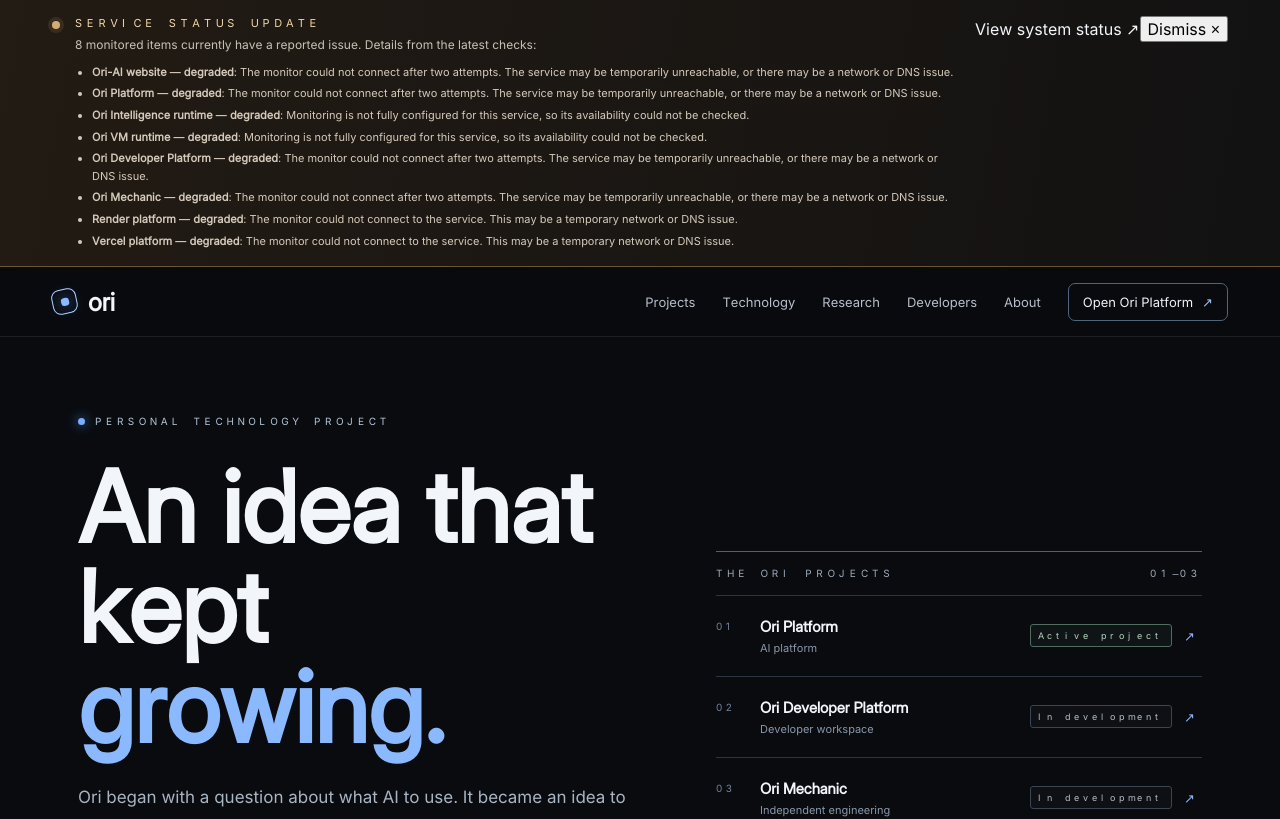
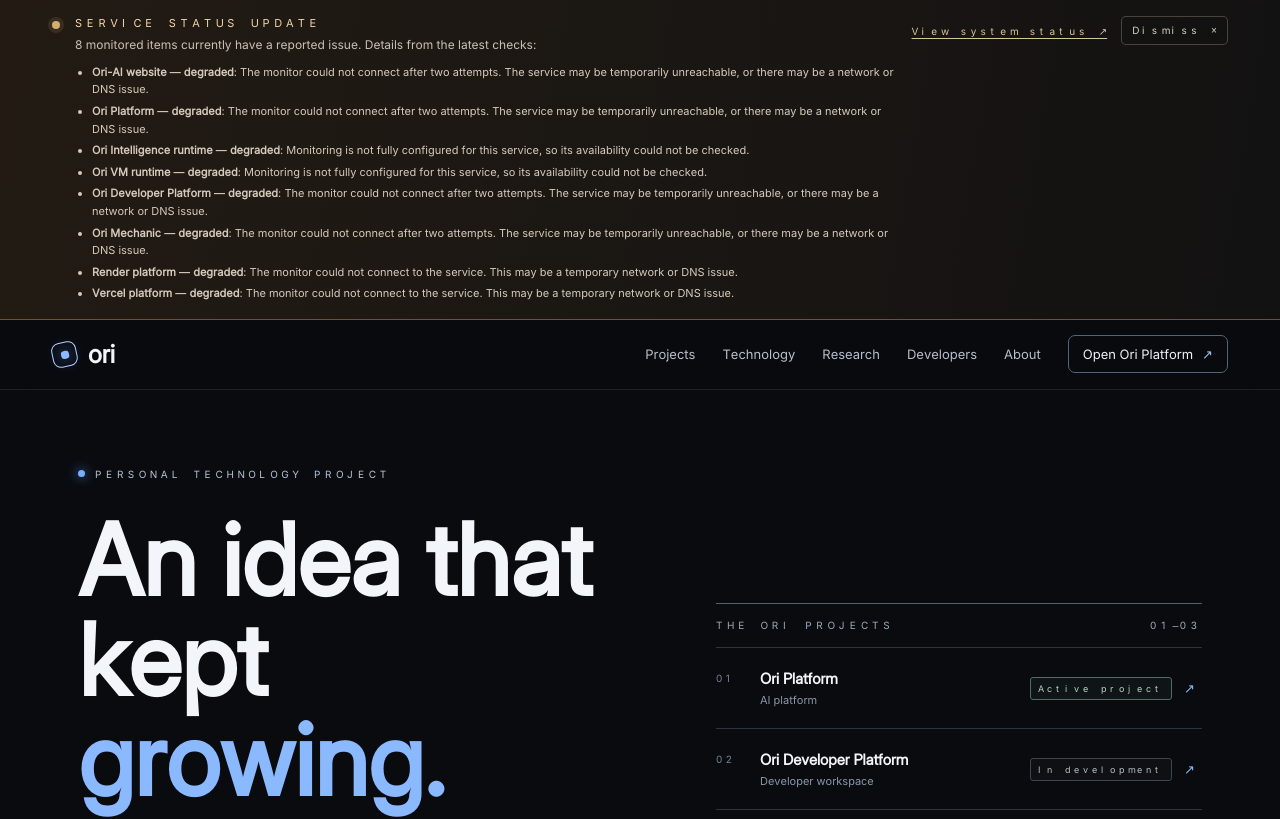
Before and after one commit to 30lnewcomb-byte/Ori-AI, a Next.js app: page / in a window 1280 px wide. Shown: the top 819 px of the page. Built offline with nearby package versions, Linux system fonts and the light colour scheme; no server answers.

Commit message:
Style dismiss control for status notice

```diff
--- a/app/globals.css
+++ b/app/globals.css
@@ -488,4 +488,12 @@ a:focus-visible,button:focus-visible{outline:2px solid #8bb9ff;outline-offset:4p
 .status-global-notice-copy ul{display:grid;gap:4px;margin:9px 0 0;padding-left:17px;color:#d5cabb;font-size:11px;line-height:1.6}
 .status-global-notice>a{font:10px var(--font-mono);color:#d9c49f;text-decoration:underline;text-underline-offset:3px;white-space:nowrap;padding-top:2px}
 .status-global-notice[data-severity="critical"]>a{color:#f0b8b8}
+
+.status-global-notice-actions{display:flex;align-items:center;gap:14px;white-space:nowrap}
+.status-global-notice-actions>a{font:10px var(--font-mono);color:#d9c49f;text-decoration:underline;text-underline-offset:3px}
+.status-global-notice[data-severity="critical"] .status-global-notice-actions>a{color:#f0b8b8}
+.status-global-notice-actions button{appearance:none;border:1px solid rgba(210,198,177,.28);border-radius:5px;background:rgba(15,17,19,.24);color:#d8d2c7;padding:7px 10px;font:10px var(--font-mono);cursor:pointer;transition:background .18s ease,border-color .18s ease,color .18s ease}
+.status-global-notice-actions button:hover{background:rgba(255,255,255,.08);border-color:rgba(210,198,177,.55);color:#fff}
+.status-global-notice-actions button:focus-visible{outline:2px solid #d9c49f;outline-offset:3px}
+@media(max-width:650px){.status-global-notice-actions{grid-column:2;flex-wrap:wrap;gap:12px}.status-global-notice-actions>a{padding-top:2px}.status-global-notice-actions button{padding:7px 9px}}
 @media(max-width:650px){.status-global-notice-inner{padding:14px 21px;grid-template-columns:8px minmax(0,1fr);gap:11px}.status-global-notice>a{grid-column:2;justify-self:start}.status-global-notice-copy p{font-size:11px}}
```
